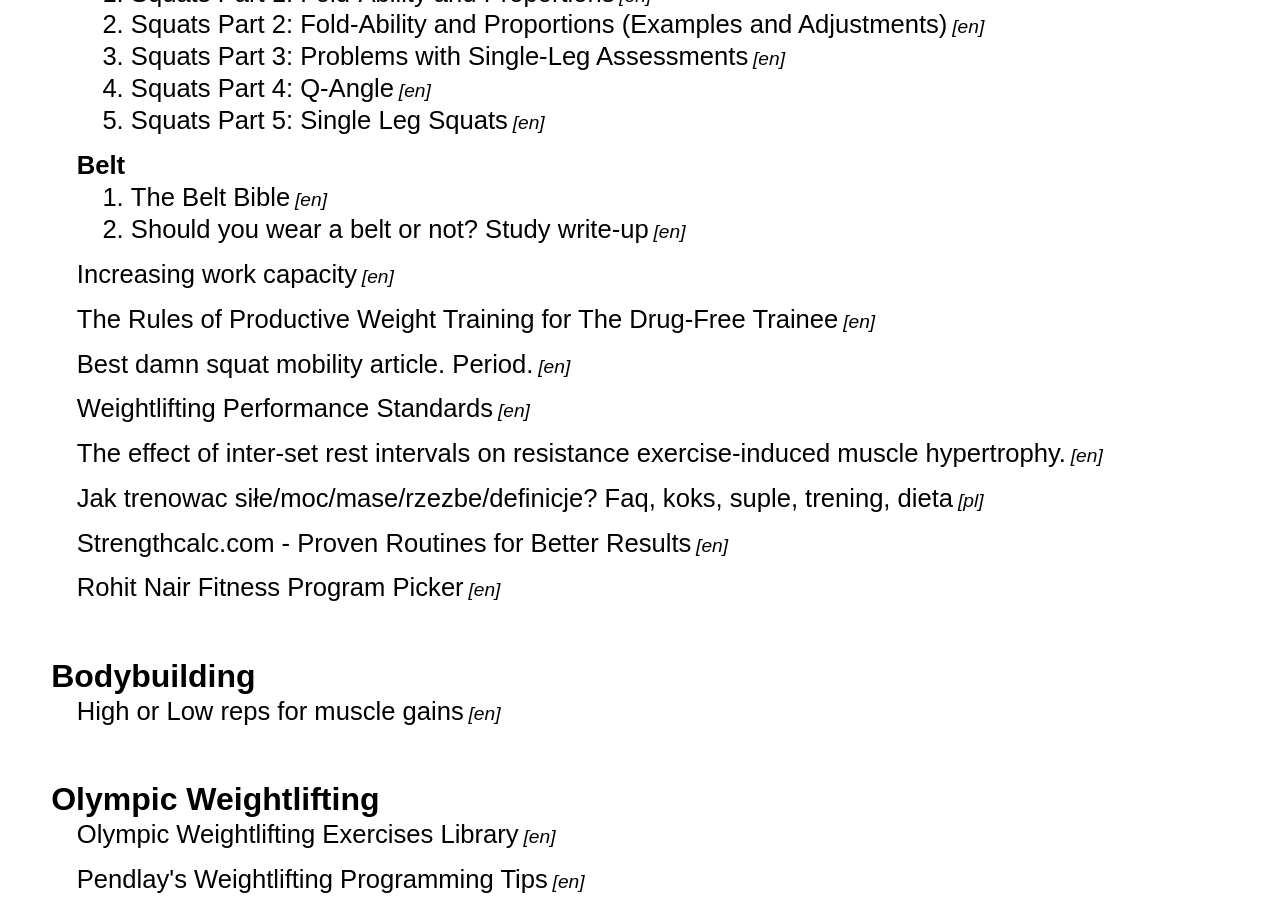
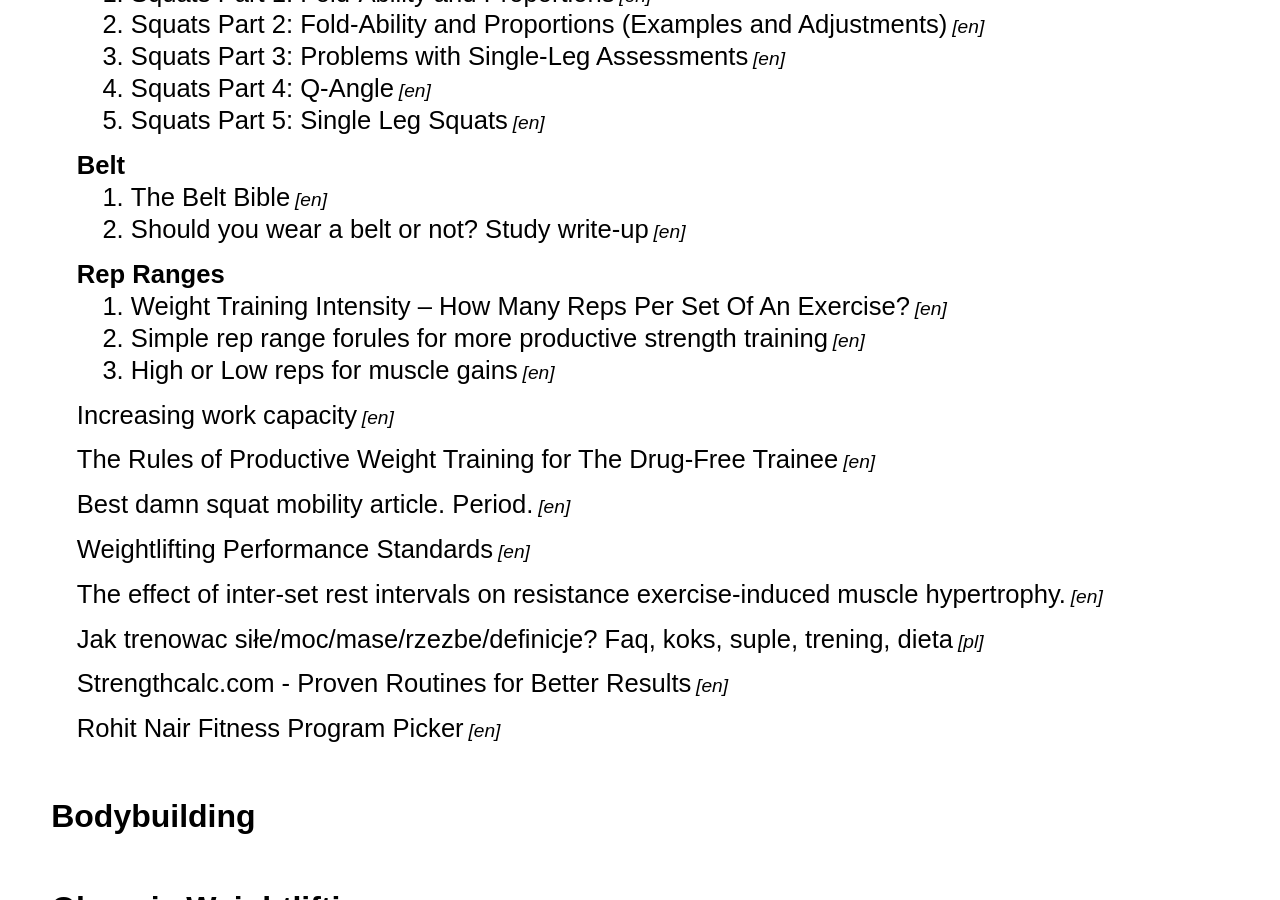
Before and after one commit to kamilogorek/kamilogorek, a Jekyll site: the page built from training.md, in a window 1280 px wide and 900 px high, scrolled down 1993 px. Built offline with Jekyll 4.4.1, drawn with Linux system fonts in a browser that asks for light colours.

Commit message:
[sport] Rep ranges

```diff
--- a/training.md
+++ b/training.md
@@ -110,6 +110,15 @@ permalink: /training/
                 </ol>
             </dd>
 
+            <dt>Rep Ranges</dt>
+            <dd>
+                <ol>
+                    <li data-lang="en"><a href="http://www.aworkoutroutine.com/weight-training-intensity/">Weight Training Intensity – How Many Reps Per Set Of An Exercise?</a></li>
+                    <li data-lang="en"><a href="http://breakingmuscle.com/strength-conditioning/simple-rep-range-rules-for-more-productive-strength-training">Simple rep range forules for more productive strength training</a></li>
+                    <li data-lang="en"><a href="http://www.musculardevelopment.com/training/13948-high-or-low-reps-for-muscle-gains.html">High or Low reps for muscle gains</a></li>
+                </ol>
+            </dd>
+
             <dt data-lang="en"><a href="http://www.strengtheory.com/increasing-work-capacity/">Increasing work capacity</a></dt>
             <dt data-lang="en"><a href="http://www.weightrainer.net/training/rules.html">The Rules of Productive Weight Training for The Drug-Free Trainee</a></dt>
             <dt data-lang="en"><a href="http://www.jtsstrength.com/articles/2014/09/04/best-damn-squat-mobility-article-period/">Best damn squat mobility article. Period.</a></dt>
@@ -123,9 +132,6 @@ permalink: /training/
 
     <section class="info-section">
         <h4 class="info-section-title">Bodybuilding</h4>
-        <dl class="info-section-list">
-            <dt data-lang="en"><a href="http://www.musculardevelopment.com/training/13948-high-or-low-reps-for-muscle-gains.html">High or Low reps for muscle gains</a></dt>
-        </dl>
     </section>
 
     <section class="info-section">
```
